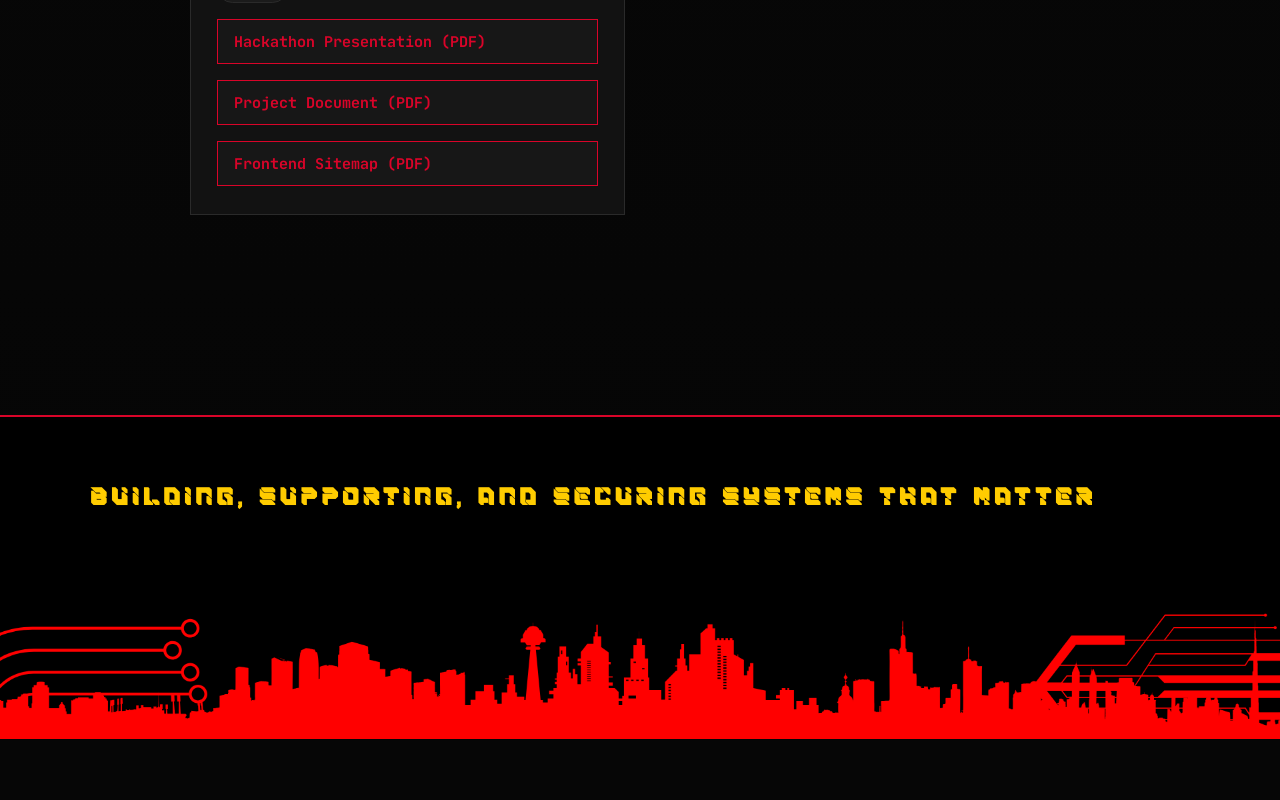
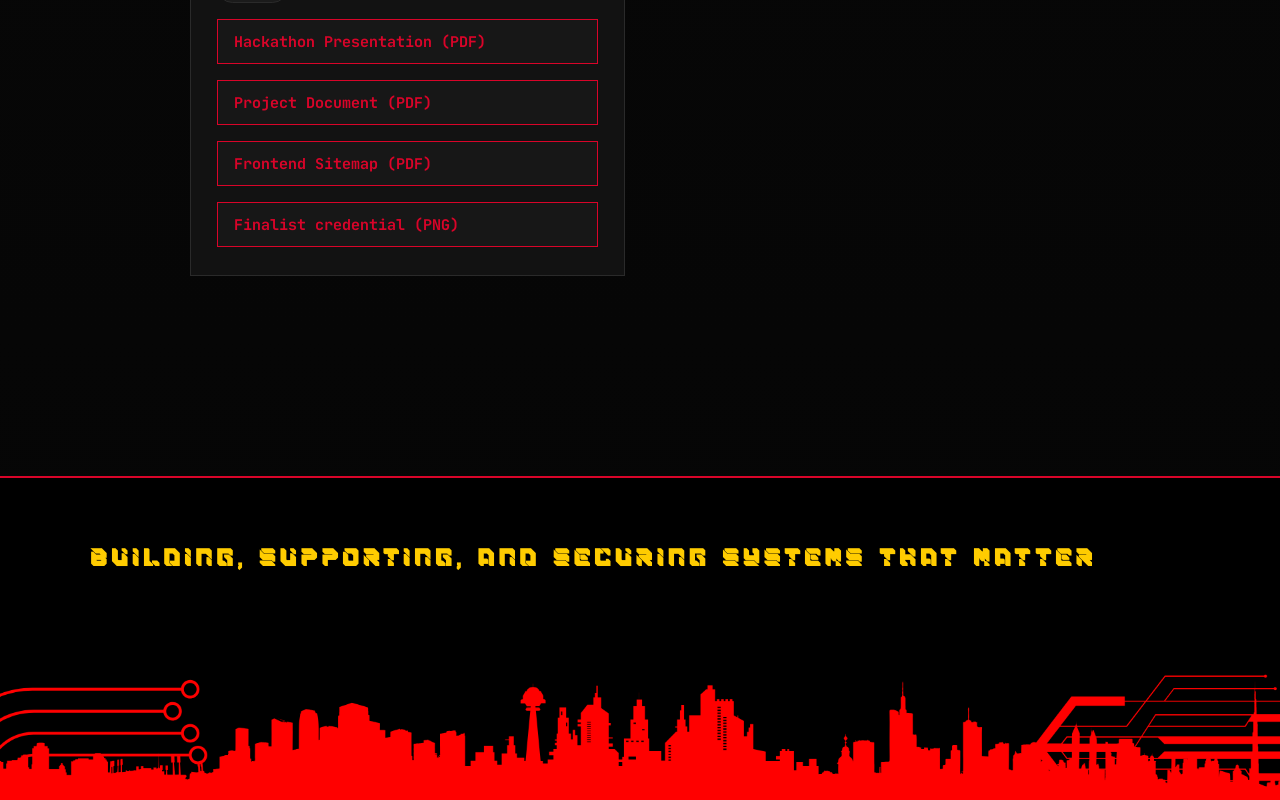
Before and after one commit to gjr190905-spec/Portfolio, a React (Vite) app in the folder frontend/: page /projects in a window 1280 px wide. Shown: the part 2998-3798 px from the top of the page. Before the commit the page ends 3737 px from the top, so only its background shows below. Built offline with nearby package versions, Linux system fonts and the light colour scheme; a web font is replaced by a local one.

Commit message:
Website ver1.2.1 patch

```diff
--- a/frontend/src/pages/Projects.tsx
+++ b/frontend/src/pages/Projects.tsx
@@ -66,6 +66,7 @@ const PROJECTS = [
             { label: "Hackathon Presentation (PDF)", url: "/documents/Regrove/RegroveSlides.pdf" },
             { label: "Project Document (PDF)", url: "/documents/Regrove/DocumentRegrove.pdf" },
             { label: "Frontend Sitemap (PDF)", url: "/documents/Regrove/SitemapRegrove.pdf" },
+            { label: "Finalist credential (PNG)", url: "/documents/Regrove/Badge.png" },
     ],
     },
 ];
```
Also changed, not shown: frontend/public/documents/Regrove/Badge.png (added).
